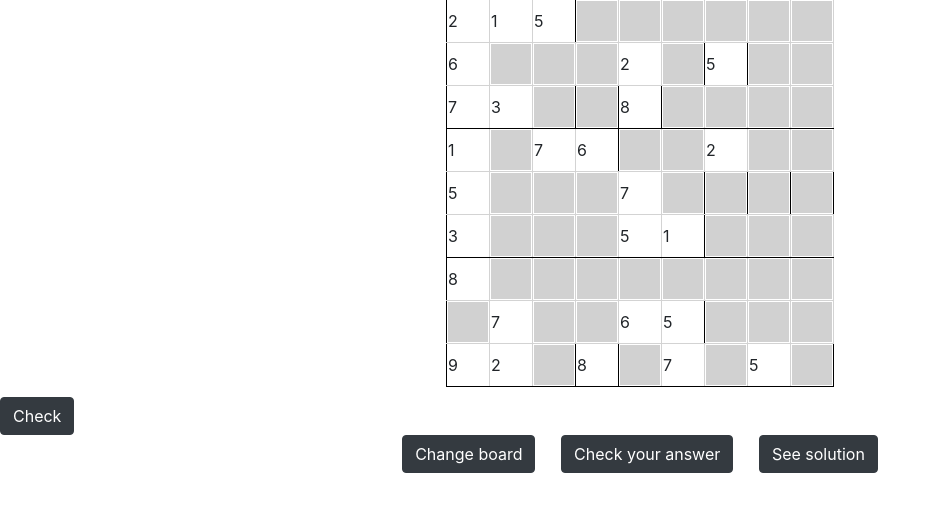
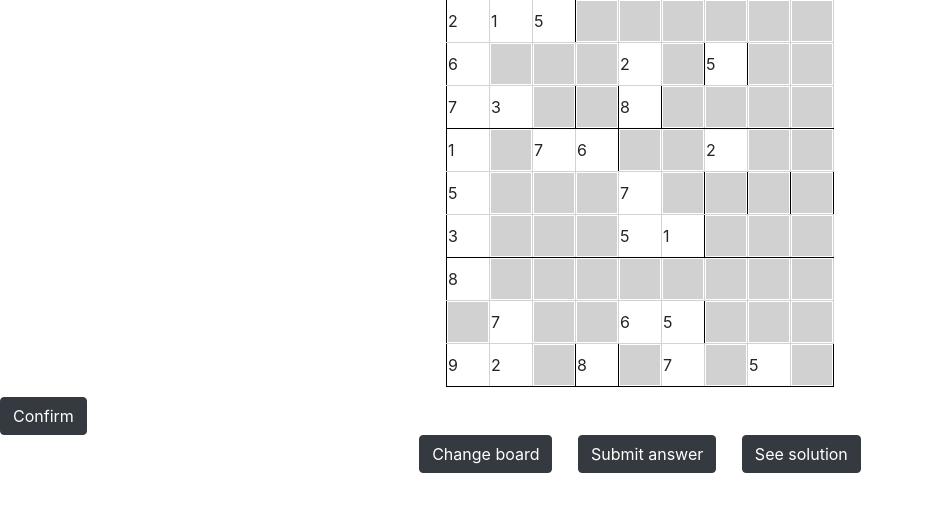
Before and after one commit to weber-tsao/Sudoku, a Flask app: page / in a window 1280 px wide. Shown: the part 67-579 px from the top of the page, without its empty margins (0-941 px from the left). Run offline with Flask 2, Linux system fonts and the light colour scheme; some libraries are stand-ins or nearby versions.

Commit message:
change check_answer button name and some function on other button

```diff
--- a/main.py
+++ b/main.py
@@ -15,29 +15,32 @@ current_board = copy.deepcopy(random_board)
 def sudoku():
 
     if request.method == "POST":
+        global random_board
+        global current_board
         if request.form.get("change_board"):
-            global random_board
             random_board = create_puzzle(sudoku_generator())
-            global current_board
             current_board = copy.deepcopy(random_board)
             return render_template("index.html", x = random_board, y = 0)
 
-        elif request.form.get("check_answer"):
+        elif request.form.get("enter_answer"):
             input_number = request.form.getlist('num')
             row = request.form.getlist('row')
             col = request.form.getlist('column')
-            new_board = place_number_in_square(random_board, input_number, row, col)
-            return render_template("index.html", x = new_board, y = 0)
+            current_board = place_number_in_square(current_board, input_number, row, col)
+            return render_template("index.html", x = current_board, y = 0)
 
         elif request.form.get("see_solution"):
             solve_sudoku(random_board)
             return render_template("index.html", x = current_board, y = random_board)
 
+        elif request.form.get("submit_answer"):
+            return render_template("index.html", x = random_board, y = 0)
+
         else:
             return render_template("index.html", x = random_board, y = 0)
 
     else:
-        return render_template("index.html", x = random_board, y = 0)
+        return render_template("index.html", x = current_board, y = 0)
 
 if __name__ == "__main__":
     app.debug = True
--- a/templates/dist/index.html
+++ b/templates/dist/index.html
@@ -63,7 +63,7 @@ p{
             {% endfor %}
         </tbody>
     </table>
-     <button type="submit" name="check_answer" value="submit" class="btn btn-dark">Check</button>
+     <button type="submit" name="enter_answer" value="submit" class="btn btn-dark">Confirm</button>
 </form>
 
 <div class="d-flex justify-content-center">
@@ -72,7 +72,7 @@ p{
     </form>
     <p></p>
     <form  method="post" action="#">
-        <button type="submit" name="check_answer" value="submit" class="btn btn-dark">Check your answer</button>
+        <button type="submit" name="submit_answer" value="submit" class="btn btn-dark">Submit answer</button>
     </form>
     <p></p>
     <form  method="post" action="#">
--- a/templates/index.html
+++ b/templates/index.html
@@ -63,7 +63,7 @@ p{
             {% endfor %}
         </tbody>
     </table>
-     <button type="submit" name="check_answer" value="submit" class="btn btn-dark">Check</button>
+     <button type="submit" name="enter_answer" value="submit" class="btn btn-dark">Confirm</button>
 </form>
 
 <div class="d-flex justify-content-center">
@@ -72,7 +72,7 @@ p{
     </form>
     <p></p>
     <form  method="post" action="#">
-        <button type="submit" name="check_answer" value="submit" class="btn btn-dark">Check your answer</button>
+        <button type="submit" name="submit_answer" value="submit" class="btn btn-dark">Submit answer</button>
     </form>
     <p></p>
     <form  method="post" action="#">
```
